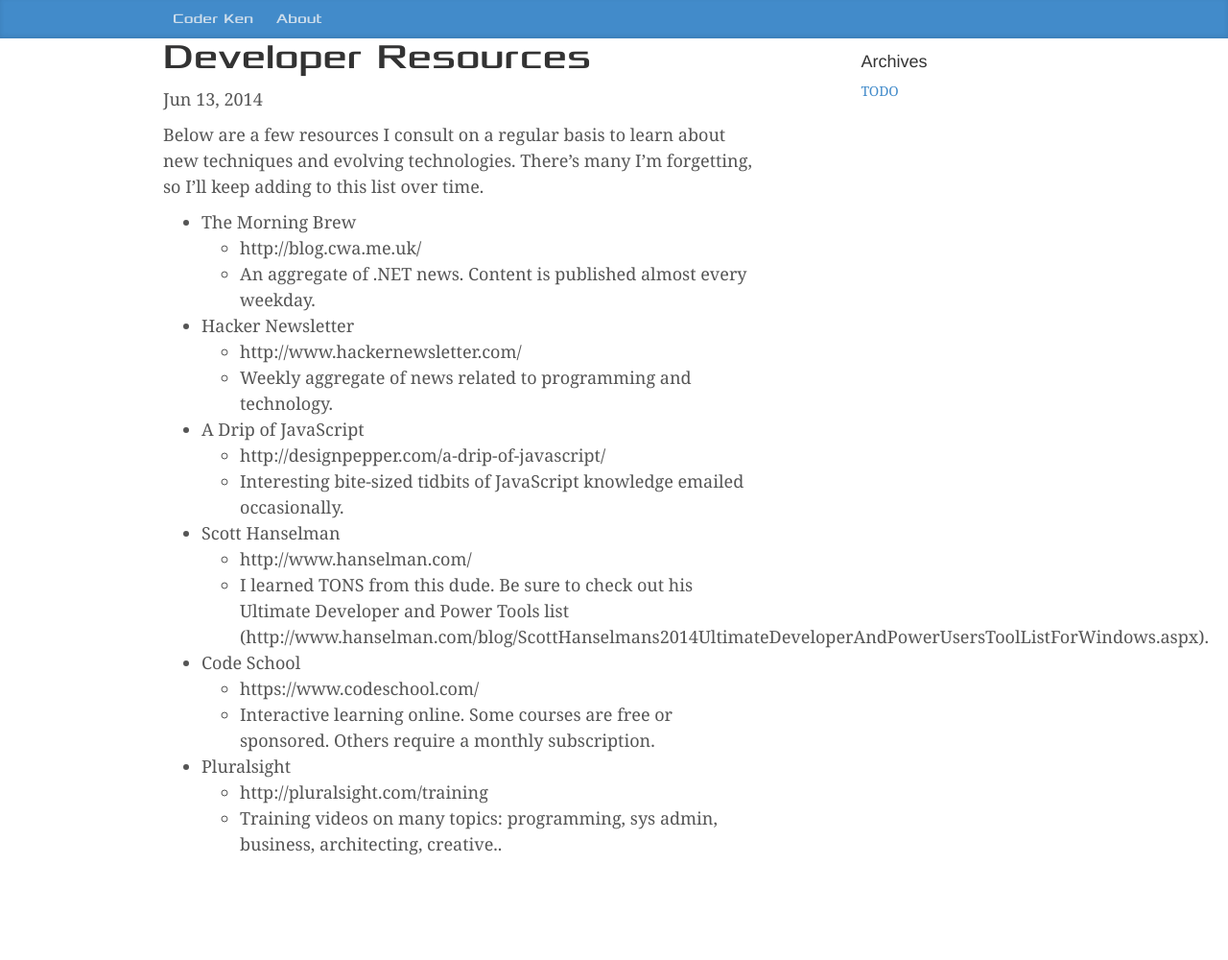
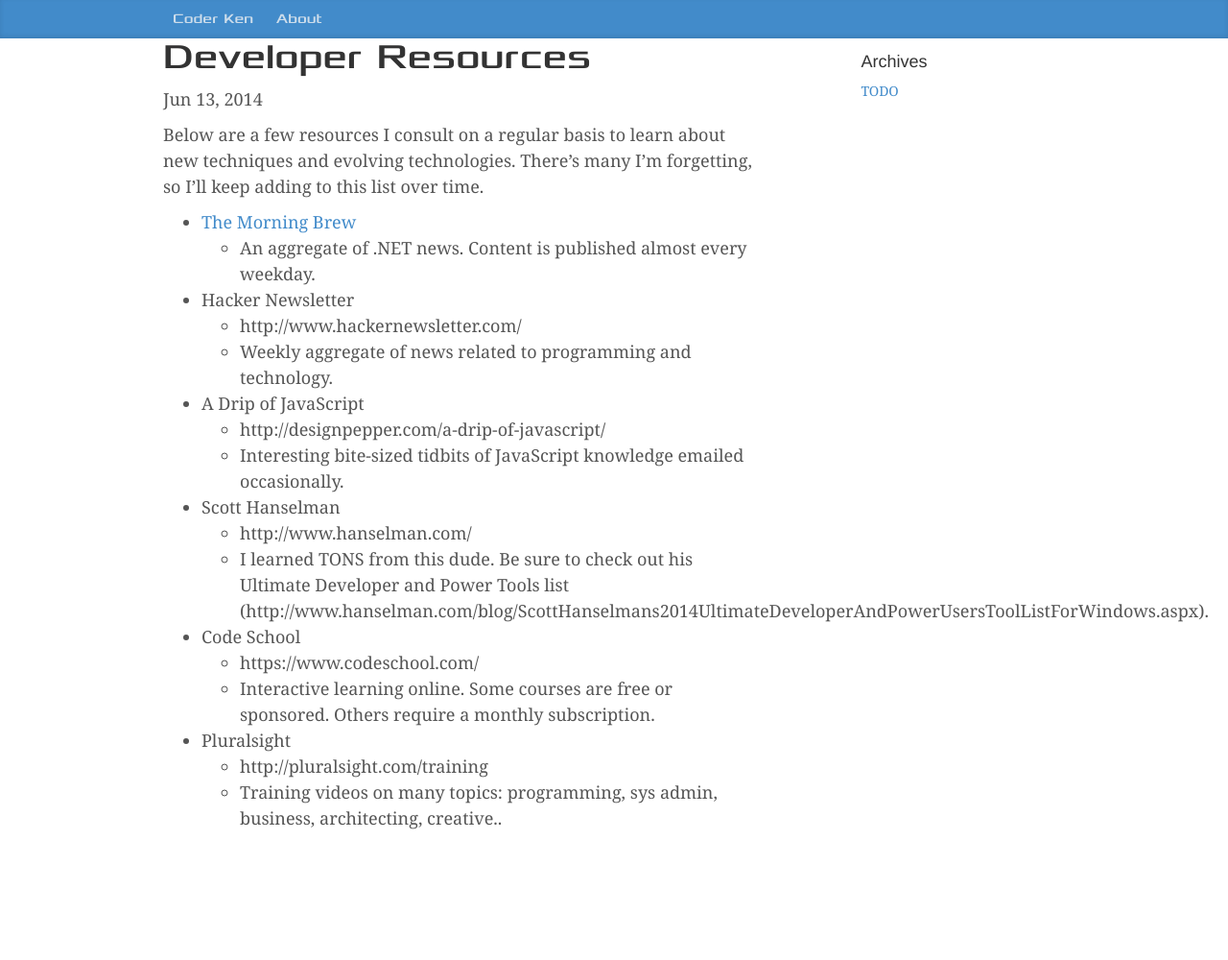
Before and after one commit to krcourville/krcourville.github.io, a Jekyll site: the page built from _posts/2014-06-13-developer-resources.markdown, in a window 1280 px wide. Shown: the whole page at 96% size. Built offline with Jekyll 4.4.1, drawn with Linux system fonts in a browser that asks for light colours; nearby versions of some CDN libraries; comment, search, counter and statistics services are not loaded; after the commit the page ends 973 px from its top, so only the background shows below that.

Commit message:
Update 2014-06-13-developer-resources.markdown

```diff
--- a/_posts/2014-06-13-developer-resources.markdown
+++ b/_posts/2014-06-13-developer-resources.markdown
@@ -5,8 +5,7 @@
 
 Below are a few resources I consult on a regular basis to learn about new techniques and evolving technologies.  There's many I'm forgetting, so I'll keep adding to this list over time.
 
-* The Morning Brew
-	* http://blog.cwa.me.uk/
+* [The Morning Brew](http://blog.cwa.me.uk/)
 	* An aggregate of .NET news. Content is published almost every weekday.
 * Hacker Newsletter
 	* http://www.hackernewsletter.com/
```
